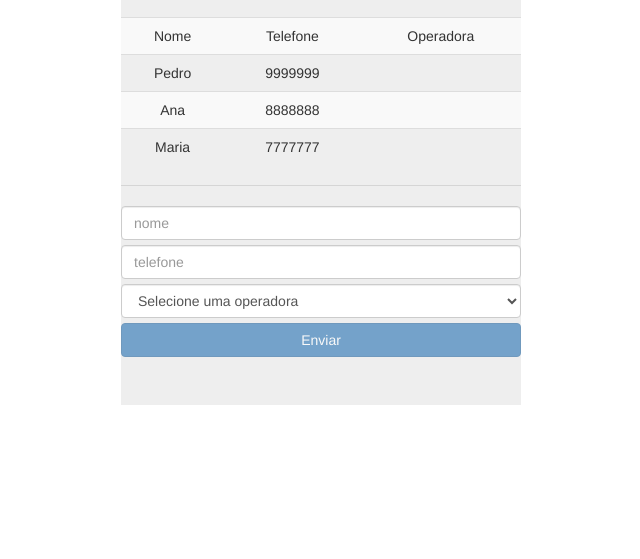
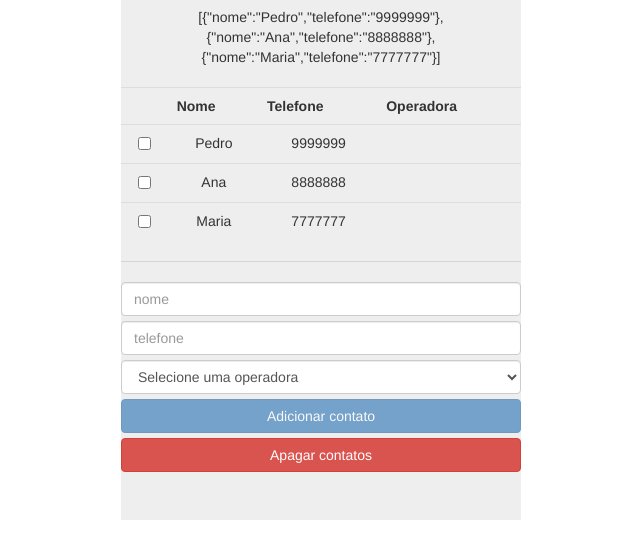
Before and after one commit to Montanheiro/CursoAngularJS, a plain HTML site: page Hello word/index.html in a window 1280 px wide. Shown: the part 117-676 px from the top of the page, without its empty margins (319-959 px from the left). Drawn offline with nearby package versions, Linux system fonts and the light colour scheme.

Commit message:
apagando o valor de um array

```diff
--- a/Hello word/index.html
+++ b/Hello word/index.html
@@ -16,6 +16,12 @@
 		}
 		.form-control{
 			margin-bottom: 5px;
+		}
+		.selecionado{
+			background-color: yellow;
+		}
+		.negrito{
+
 		}
 	</style>
 	<script type="text/javascript" src="lib/angular/angular.js"></script>
@@ -39,32 +45,42 @@
 				$scope.contatos.push(angular.copy(contato));
 				delete $scope.contato;
 			};
+			$scope.apagarContatos = function(contatos){
+				$scope.contatos = contatos.filter(function (contato) {
+					if (!contato.selecionado) return contato;
+				});
+			}
+
+
 		});
 	</script>
 </head>
 <body ng-controller="listaTelefonicaCtrl">
 	<div class="jumbotron">
 		<h3>{{app}}</h3>
-		<table class="table table-striped">
+		{{contatos}}
+		<table class="table">
 			<tr>
-				<td>Nome</td>
-				<td>Telefone</td>
-				<td>Operadora</td>
+				<th></th>
+				<th>Nome</th>
+				<th>Telefone</th>
+				<th>Operadora</th>
 			</tr>
-			<tr ng-repeat="contato in contatos">
+			<tr ng-class="{'selecionado negrito': contato.selecionado}" ng-repeat="contato in contatos">
+				<td><input type="checkbox" ng-model="contato.selecionado"></td>
 				<td>{{contato.nome}}</td>
 				<td>{{contato.telefone}}</td>
 				<td>{{contato.operadora.nome}}</td>
 			</tr>
 		</table>
 		<hr/>
-		{{contato}}
 		<input class="form-control" type="text" ng-model="contato.nome" placeholder="nome">
 		<input class="form-control" type="text" ng-model="contato.telefone" placeholder="telefone">
-		<select class="form-control" ng-model="contato.operadora" ng-options="operadora.nome group by operadora.categoria for operadora in operadoras">
+		<select class="form-control" ng-model="contato.operadora" ng-options="operadora.nome for operadora in operadoras">
 			<option value="">Selecione uma operadora</option>
 		</select>
-		<button class="btn btn-primary btn-block" ng-click="adicionarContato(contato)" ng-disabled="!contato.nome || !contato.telefone">Enviar</button>
+		<button class="btn btn-primary btn-block" ng-click="adicionarContato(contato)" ng-disabled="!contato.nome || !contato.telefone">Adicionar contato</button>
+		<button class="btn btn-danger btn-block" ng-click="apagarContatos(contatos)">Apagar contatos</button>
 	</div>
 </body>
 </html>
```
